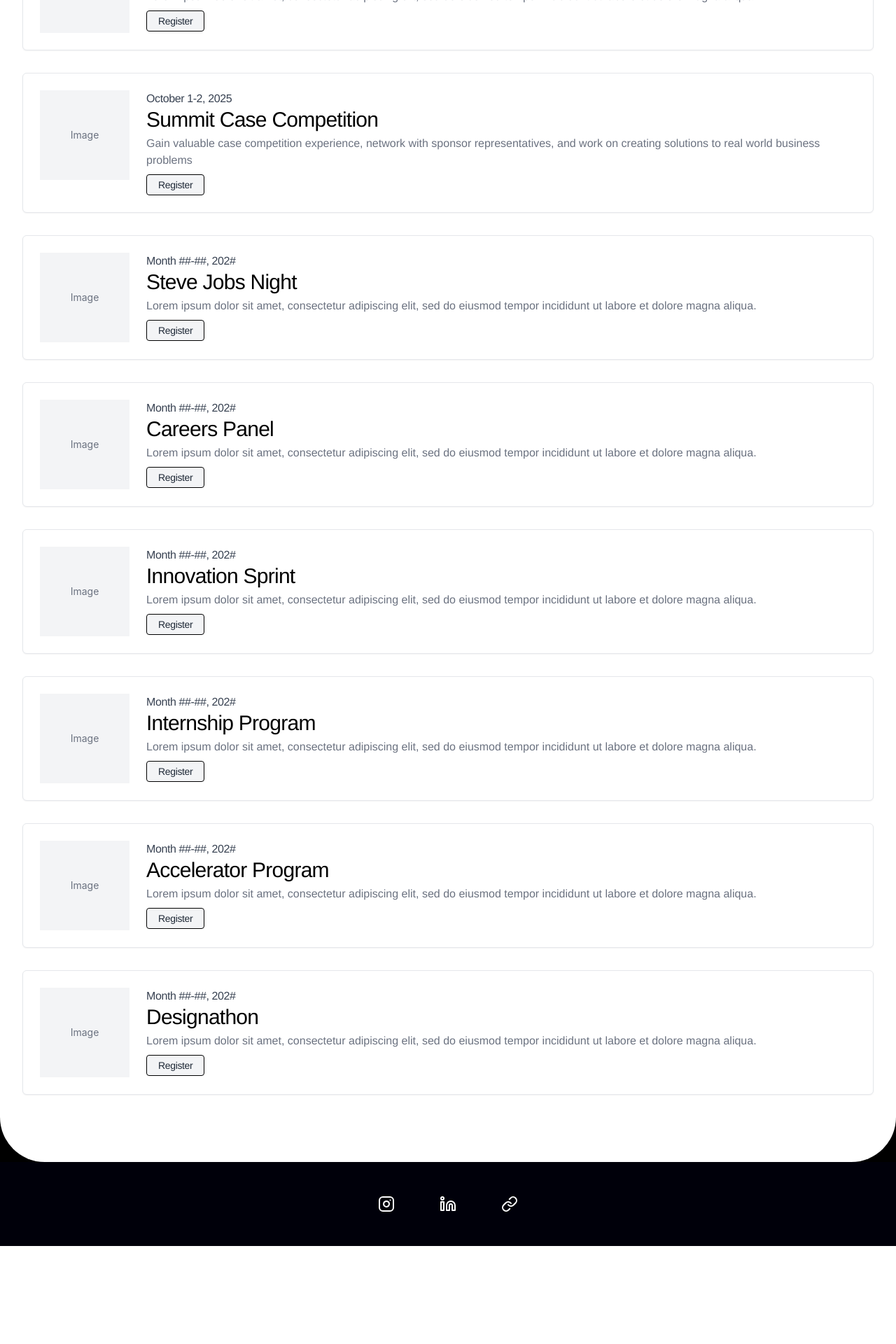
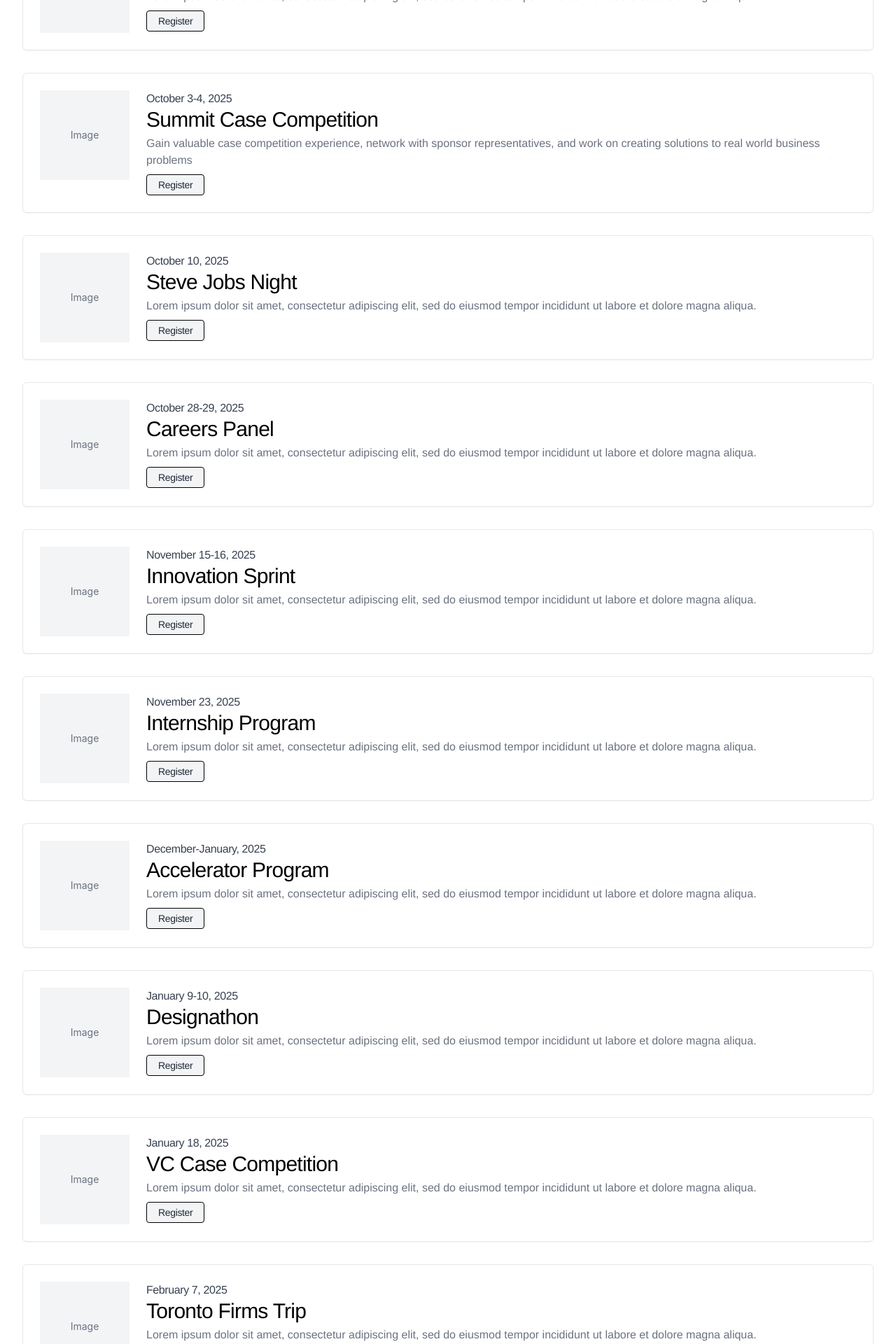
Before and after one commit to andyy-liu/w5-website, a React (Vite) app: page /events in a window 1280 px wide. Shown: the part 660-2580 px from the top of the page at 70% size. Before the commit the page ends 2440 px from the top, so only its background shows below. Built offline with nearby package versions, Linux system fonts and the light colour scheme; the HTML template or start-up script is replaced by a standard one.

Commit message:
added dates to events

```diff
--- a/src/pages/Events.tsx
+++ b/src/pages/Events.tsx
@@ -5,7 +5,7 @@ const Events = () => {
   const upcomingEvents = [
     {
       title: "Annual General Meeting",
-      date: "Month ##-##, 202#",
+      date: "September 13, 2025",
       description:
         "Lorem ipsum dolor sit amet, consectetur adipiscing elit, sed do eiusmod tempor incididunt ut labore et dolore magna aliqua.",
       register: "https://example.com/register-agm",
@@ -19,49 +19,70 @@ const Events = () => {
     },
     {
       title: "Summit Case Competition",
-      date: "October 1-2, 2025",
+      date: "October 3-4, 2025",
       description:
         "Gain valuable case competition experience, network with sponsor representatives, and work on creating solutions to real world business problems",
       register: "https://example.com/register-summit",
     },
     {
       title: "Steve Jobs Night",
-      date: "Month ##-##, 202#",
+      date: "October 10, 2025",
       description:
         "Lorem ipsum dolor sit amet, consectetur adipiscing elit, sed do eiusmod tempor incididunt ut labore et dolore magna aliqua.",
       register: "https://example.com/register-steve-jobs",
     },
     {
       title: "Careers Panel",
-      date: "Month ##-##, 202#",
+      date: "October 28-29, 2025",
       description:
         "Lorem ipsum dolor sit amet, consectetur adipiscing elit, sed do eiusmod tempor incididunt ut labore et dolore magna aliqua.",
       register: "https://example.com/register-careers",
     },
     {
       title: "Innovation Sprint",
-      date: "Month ##-##, 202#",
+      date: "November 15-16, 2025",
       description:
         "Lorem ipsum dolor sit amet, consectetur adipiscing elit, sed do eiusmod tempor incididunt ut labore et dolore magna aliqua.",
       register: "https://example.com/register-sprint",
     },
     {
       title: "Internship Program",
-      date: "Month ##-##, 202#",
+      date: "November 23, 2025",
       description:
         "Lorem ipsum dolor sit amet, consectetur adipiscing elit, sed do eiusmod tempor incididunt ut labore et dolore magna aliqua.",
       register: "https://example.com/register-internship",
     },
     {
       title: "Accelerator Program",
-      date: "Month ##-##, 202#",
+      date: "December-January, 2025",
       description:
         "Lorem ipsum dolor sit amet, consectetur adipiscing elit, sed do eiusmod tempor incididunt ut labore et dolore magna aliqua.",
       register: "https://example.com/register-accelerator",
     },
     {
       title: "Designathon",
-      date: "Month ##-##, 202#",
+      date: "January 9-10, 2025",
+      description:
+        "Lorem ipsum dolor sit amet, consectetur adipiscing elit, sed do eiusmod tempor incididunt ut labore et dolore magna aliqua.",
+      register: "https://example.com/register-designathon",
+    },
+    {
+      title: "VC Case Competition",
+      date: "January 18, 2025",
+      description:
+        "Lorem ipsum dolor sit amet, consectetur adipiscing elit, sed do eiusmod tempor incididunt ut labore et dolore magna aliqua.",
+      register: "https://example.com/register-designathon",
+    },
+    {
+      title: "Toronto Firms Trip",
+      date: "February 7, 2025",
+      description:
+        "Lorem ipsum dolor sit amet, consectetur adipiscing elit, sed do eiusmod tempor incididunt ut labore et dolore magna aliqua.",
+      register: "https://example.com/register-designathon",
+    },
+    {
+      title: "Pitch5",
+      date: "February 28 - March 1, 2025",
       description:
         "Lorem ipsum dolor sit amet, consectetur adipiscing elit, sed do eiusmod tempor incididunt ut labore et dolore magna aliqua.",
       register: "https://example.com/register-designathon",
```
